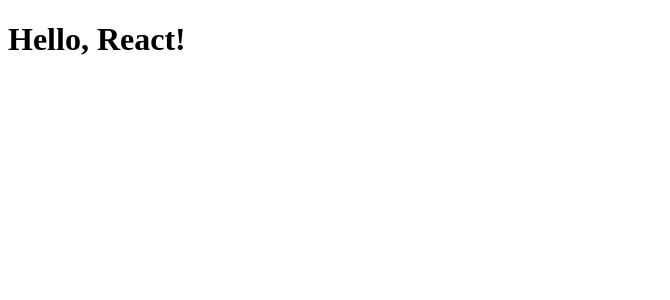
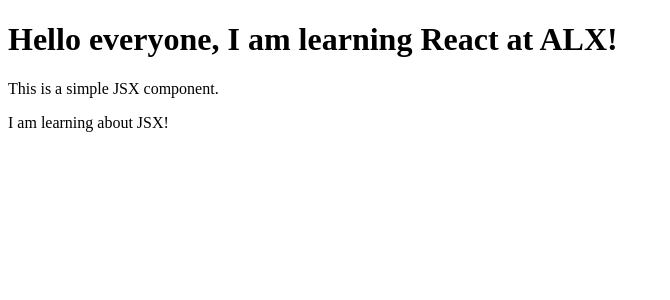
Before and after one commit to keyboard304/alx-fe-reactjs, a React (Vite) app in the folder alx-react-app/: page / in a window 1280 px wide. Shown: the top 300 px of the page, without its empty margins (0-670 px from the left). Built offline with nearby package versions, Linux system fonts and the light colour scheme; the HTML template or start-up script is replaced by a standard one.

Commit message:
Update App.jsx

```diff
--- a/alx-react-app/src/App.jsx
+++ b/alx-react-app/src/App.jsx
@@ -1,11 +1,12 @@
 import React from 'react';
+import WelcomeMessage from './components/WelcomeMessage';
 
 function App() {
-  return (
-    <div className="App">
-      <h1>Hello, React!</h1>
-    </div>
-  );
+    return (
+        <div className="App">
+            <WelcomeMessage />
+        </div>
+    );
 }
 
 export default App;
```
